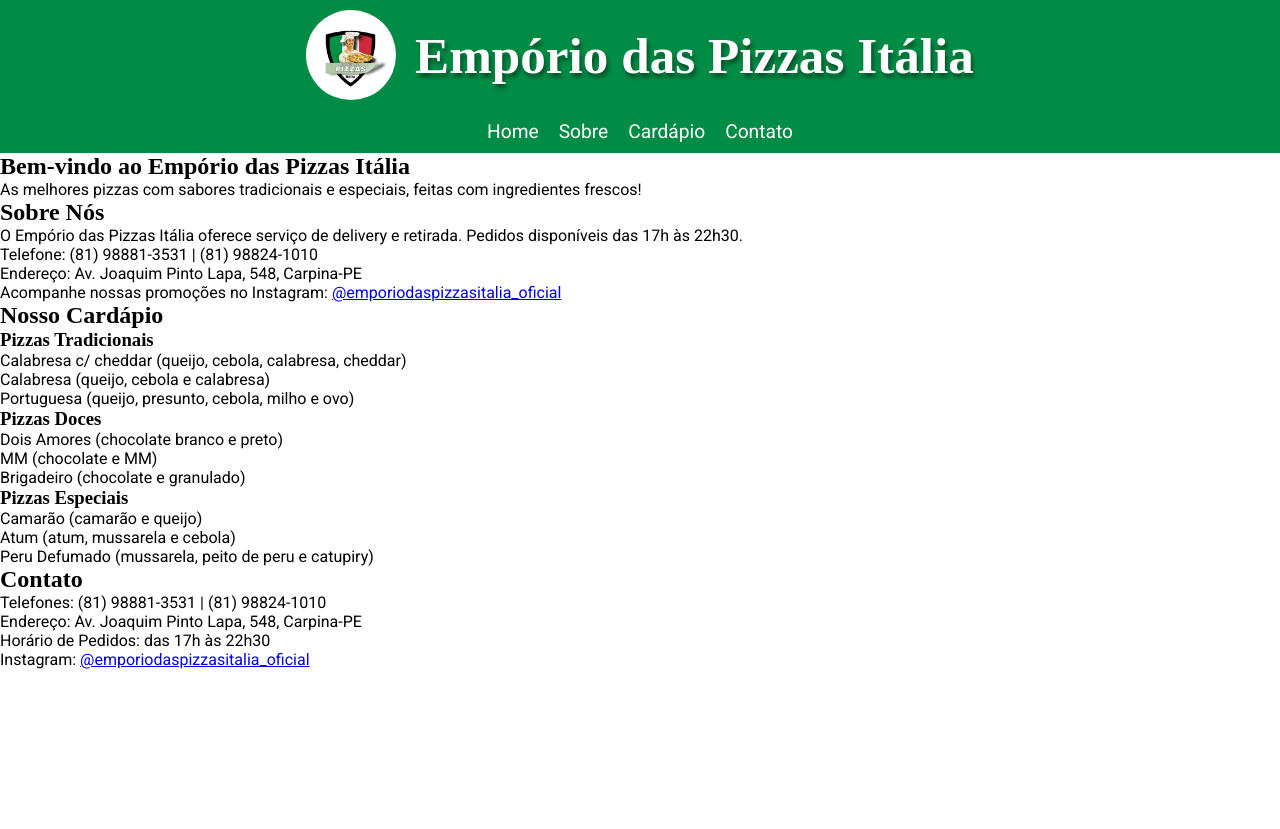
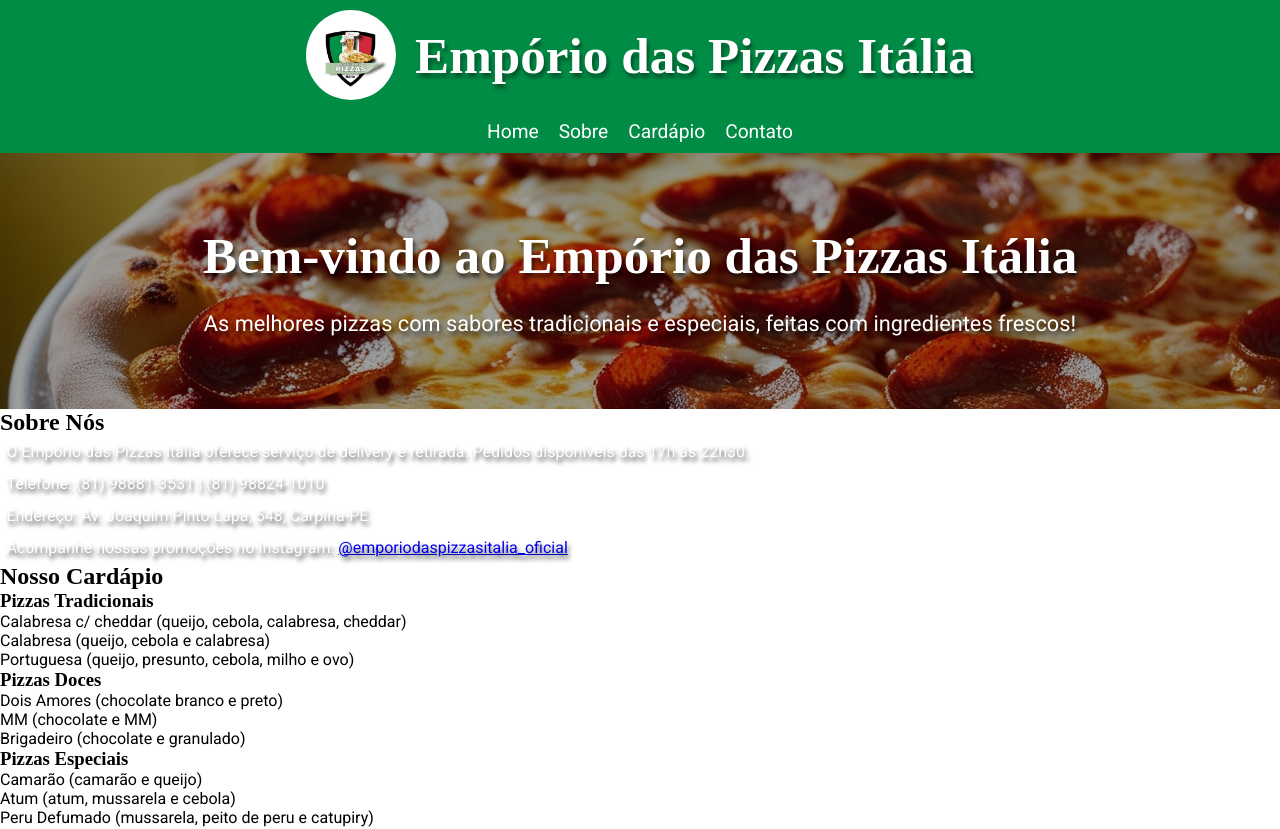
Before and after one commit to BMinority/REACT-Emporio-Pizzas, a React (Vite) app in the folder emporio-das-pizzas/: page / in a window 1280 px wide. Shown: the top 829 px of the page. Before the commit the page ends 800 px from the top, so only its background shows below. Built offline with nearby package versions, Linux system fonts and the light colour scheme; a web font is replaced by a local one.

Commit message:
style home

```diff
--- a/emporio-das-pizzas/src/components/Home.jsx
+++ b/emporio-das-pizzas/src/components/Home.jsx
@@ -1,8 +1,12 @@
+import '../css/Home.css'
+
 function Home() {
     return (
         <section id="home" className="home-section">
-            <h2>Bem-vindo ao Empório das Pizzas Itália</h2>
-            <p>As melhores pizzas com sabores tradicionais e especiais, feitas com ingredientes frescos!</p>
+            <div className="home-text">
+                <h2>Bem-vindo ao Empório das Pizzas Itália</h2>
+                <p>As melhores pizzas com sabores tradicionais e especiais, feitas com ingredientes frescos!</p>
+            </div>
         </section>
     )
 }
--- a/emporio-das-pizzas/src/css/Home.css
+++ b/emporio-das-pizzas/src/css/Home.css
@@ -0,0 +1,36 @@
+@import url('../App.css');
+
+.home-section {
+    background-image: url('../assets/Leonardo_Phoenix_A_cinematic_mouthwatering_photograph_of_a_fre_0.jpg');
+    background-repeat: no-repeat;
+    background-size: auto;
+    background-position: center;
+    width: 100%;
+    height: 20vw;
+}
+
+.home-text {
+    height: 100%;
+    display: flex;
+    flex-direction: column;
+    justify-content: center;
+    align-items: center;
+    gap: 1vw;
+
+    background-color: #0000005e;
+}
+
+.home-text h2 {
+    font-size: 4vw;
+}
+
+.home-text p {
+    font-size: 1.7vw;
+}
+
+.home-text h2,
+p {
+    padding: 0.5vw;
+    color: var(--cor-texto-branco);
+    text-shadow: 2px 4px 4px #000000a9;
+}
```
Also changed, not shown: emporio-das-pizzas/src/assets/Leonardo_Phoenix_A_cinematic_mouthwatering_photograph_of_a_fre_0.jpg (added).
